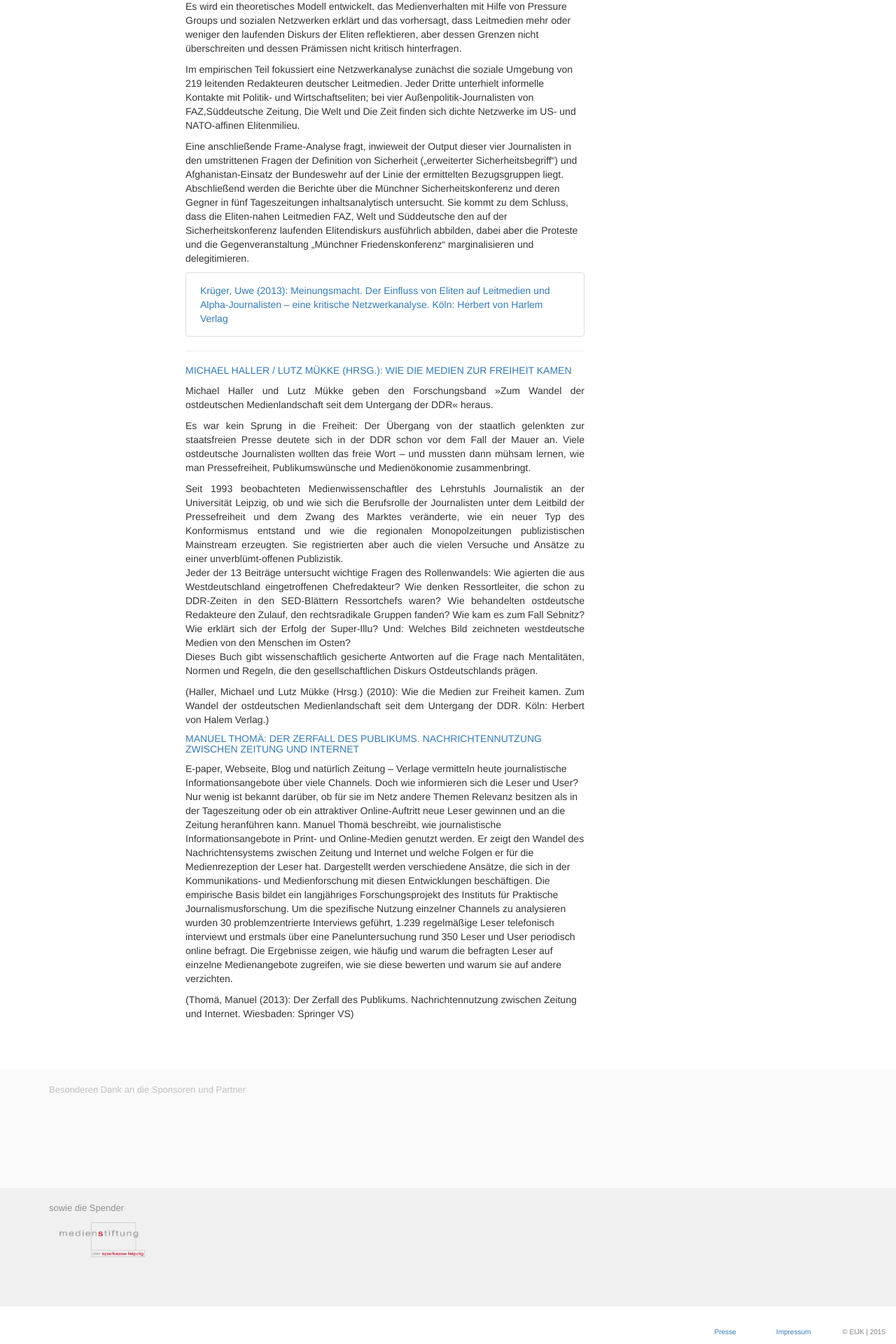
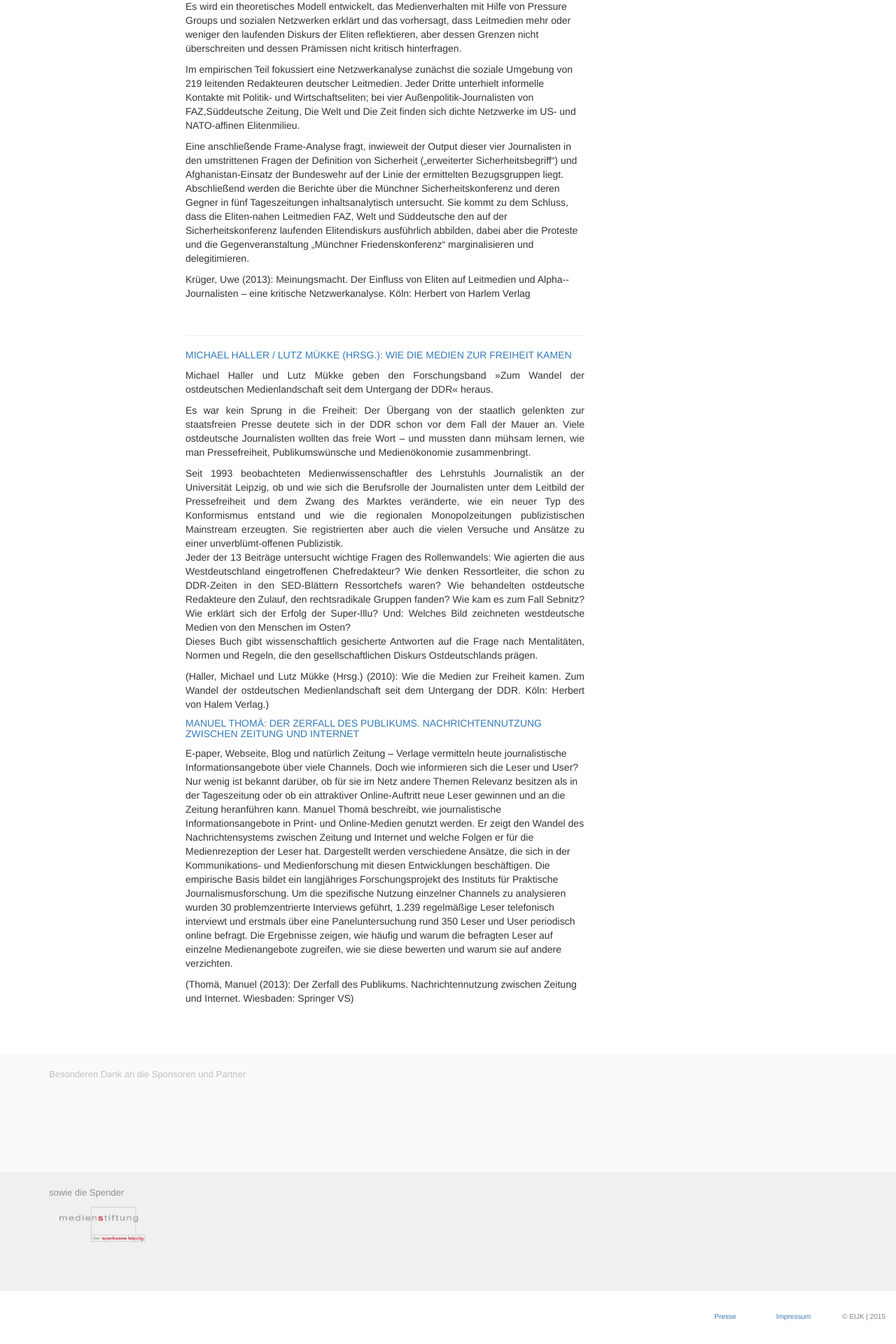
Before and after one commit to susedev/test, a Jekyll site: the page built from wir.html, in a window 1280 px wide. Shown: the part 2723-4643 px from the top of the page at 70% size. Built offline with Jekyll 4.4.1, drawn with Linux system fonts in a browser that asks for light colours; nearby versions of some CDN libraries; after the commit the page ends 4621 px from its top, so only the background shows below that.

Commit message:
Edit from JekyllCMS

```diff
--- a/wir.html
+++ b/wir.html
@@ -72,7 +72,9 @@ title: Wir
 
 <p>Eine anschlie&szlig;ende Frame-Analyse fragt, inwieweit der Output dieser vier Journalisten in den umstrittenen Fragen der Definition von Sicherheit (&bdquo;erweiterter Sicherheitsbegriff&ldquo;) und Afghanistan-Einsatz der Bundeswehr auf der Linie der ermittelten Bezugsgruppen liegt. Abschlie&szlig;end werden die Berichte &uuml;ber die M&uuml;nchner Sicherheitskonferenz und deren Gegner in f&uuml;nf Tageszeitungen inhaltsanalytisch untersucht. Sie kommt zu dem Schluss, dass die Eliten-nahen Leitmedien FAZ, Welt und S&uuml;ddeutsche den auf der Sicherheitskonferenz laufenden Elitendiskurs ausf&uuml;hrlich abbilden, dabei aber die Proteste und die Gegenveranstaltung &bdquo;M&uuml;nchner Friedenskonferenz&ldquo; marginalisieren und delegitimieren.</p>
 
-<p><a class="thumbnail" href="http://www.halem-verlag.de/2013/meinungsmacht-und-elite-journalismus/" style="padding: 15px 20px;" target="_blank">Kr&uuml;ger, Uwe (2013): Meinungsmacht. Der Einfluss von Eliten auf Leitmedien und Alpha-&shy;Journalisten &ndash; eine kritische Netzwerkanalyse. K&ouml;ln: Herbert von Harlem Verlag</a></p>
+<p>Kr&uuml;ger, Uwe (2013): Meinungsmacht. Der Einfluss von Eliten auf Leitmedien und Alpha-&shy;Journalisten &ndash; eine kritische Netzwerkanalyse. K&ouml;ln: Herbert von Harlem Verlag</p>
+
+<p>&nbsp;</p>
 
 <hr noshade="noshade" size="1" />
 <h4><a href="http://www.eijc.eu/de/michael-haller-lutz-muekke-hrsg-wie-die-medien-zur-freiheit-kamen/" rel="bookmark" title="Permanent Link to Michael Haller / Lutz Mükke (Hrsg.): Wie die Medien zur Freiheit kamen">Michael Haller / Lutz M&uuml;kke (Hrsg.): Wie die Medien zur Freiheit kamen</a></h4>
```
